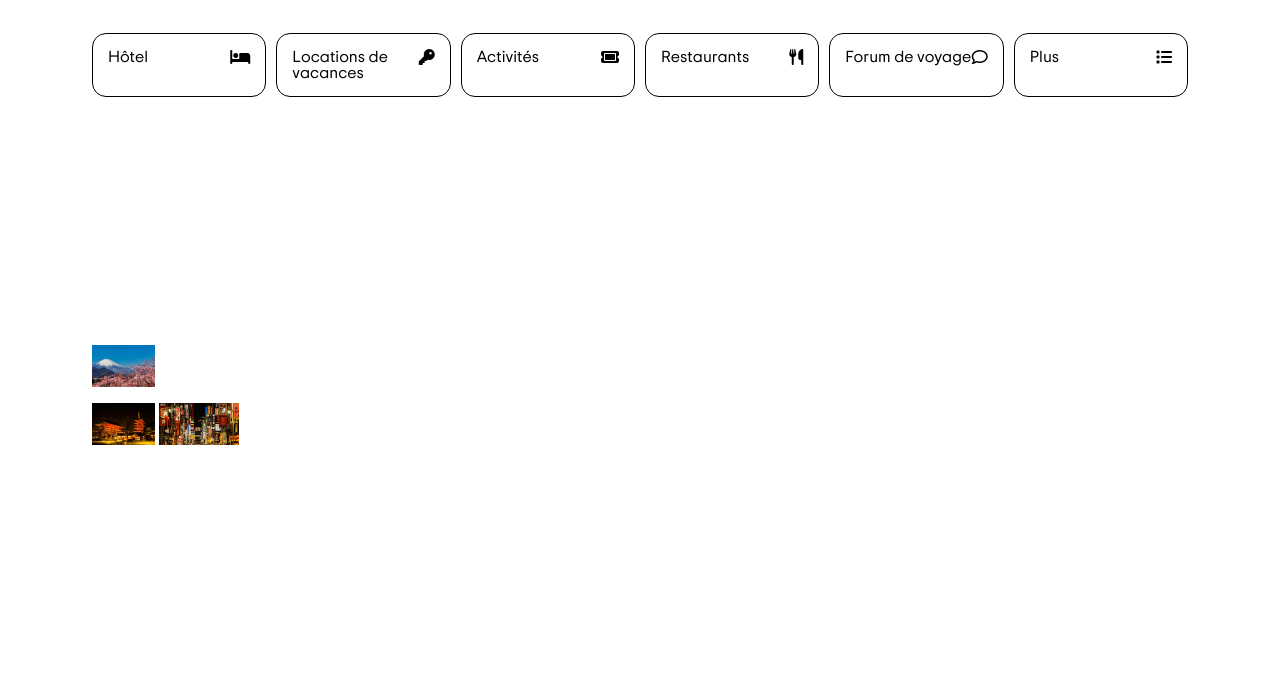
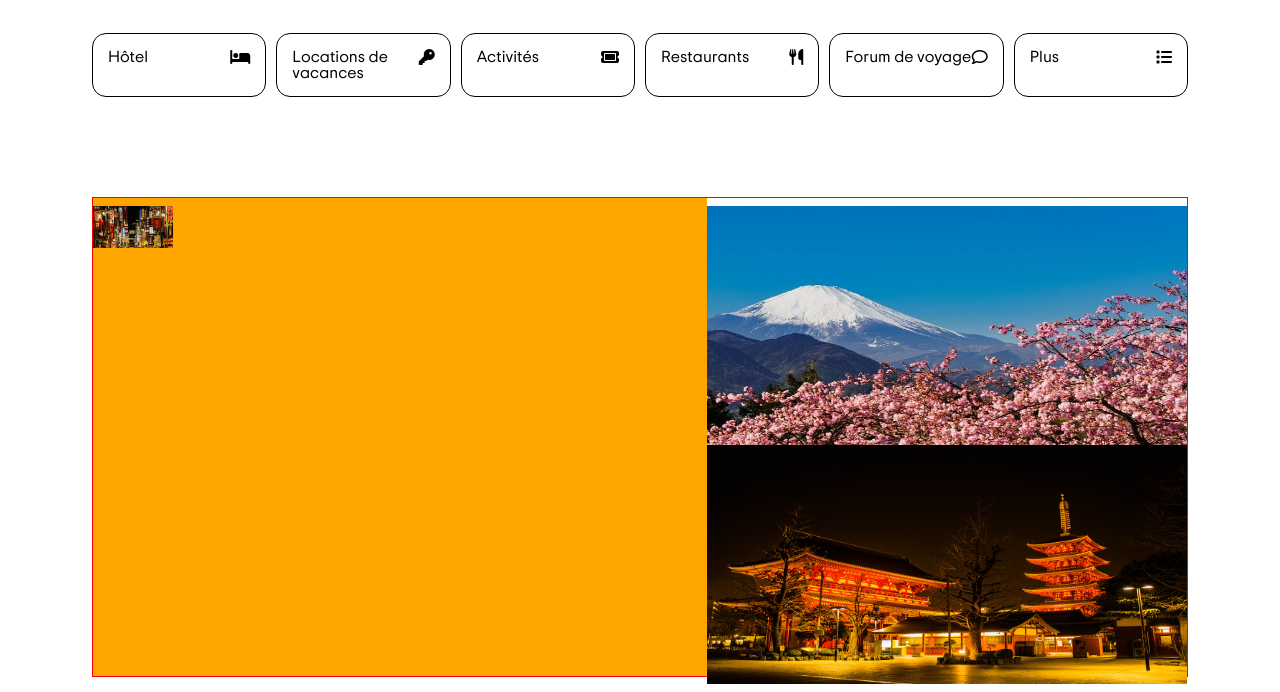
Before and after one commit to UmeshMaheswaran/TripAdvisor, a plain HTML site: page index.html in a window 1280 px wide. Shown: the part 179-871 px from the top of the page. Before the commit the page ends 800 px from the top, so only its background shows below. Drawn offline with Linux system fonts and the light colour scheme.

Commit message:
integration images hero top

```diff
--- a/assets/css/style.css
+++ b/assets/css/style.css
@@ -80,9 +80,37 @@ main.container section {
 
 /* les 3 images */
 
-.pictures {
-  height: 40px;
+.tokyo {
+  display: flex;
+  height: 400px;
   margin-bottom: 100px;
   display: flex;
   gap: 2px;
 }
+.test {
+  border: 1px solid red;
+  height: 480px;
+  display: flex;
+}
+
+.colonne1 {
+  flex: 1;
+  background-color: orange;
+}
+.colonne1 > div > img {
+  height: 100%;
+  width: 100%;
+}
+.colonne2 {
+  width: 480px;
+  /* background-color: blue; */
+}
+
+.colonne2 > div {
+  /* border: 4px solid green; */
+  height: 50%;
+}
+.colonne2 > div > img {
+  height: 100%;
+  width: 100%;
+}
--- a/index.html
+++ b/index.html
@@ -53,7 +53,6 @@
         </div>
         <div>
           <p>Forum de voyage</p>
-
           <i class="fa-regular fa-comment"></i>
         </div>
         <div>
@@ -61,17 +60,31 @@
           <i class="fa-solid fa-list"></i>
         </div>
       </nav>
-      <div class="pictures"></div>
-      <div class="photo-1"></div>
-      <img alt="tokyo" src="./assets/imgs/tokyo.jpg" />
-      <div>
+      <div class="test">
+        <div class="colonne1">
+          <img
+            src="./assets/imgs/019d82a5aca2edbf9622b2d5d1b24b287658e571b9d83fce3ccacfb1888829aa.webp"
+            alt="toko"
+          />
+        </div>
+        <div class="colonne2">
+          <div><img src="./assets/imgs/tokyo.jpg" alt="tokyoo" /></div>
+          <div>
+            <img src="./assets/imgs/japan-3474379_1920.jpg" alt="tokya" />
+          </div>
+        </div>
+      </div>
+      <!-- <div class="photo-1"></div>
+      <img alt="tokyo" src="./assets/imgs/tokyo.jpg" /> -->
+
+      <!-- <div>
         <div class="photo-2"></div>
         <img src="./assets/imgs/japan-3474379_1920.jpg" alt="tokyo-1" />
         <img
           src="./assets/imgs/019d82a5aca2edbf9622b2d5d1b24b287658e571b9d83fce3ccacfb1888829aa.webp"
           alt="tokyo-2"
         />
-      </div>
+      </div> -->
     </main>
     <footer></footer>
   </body>
```
